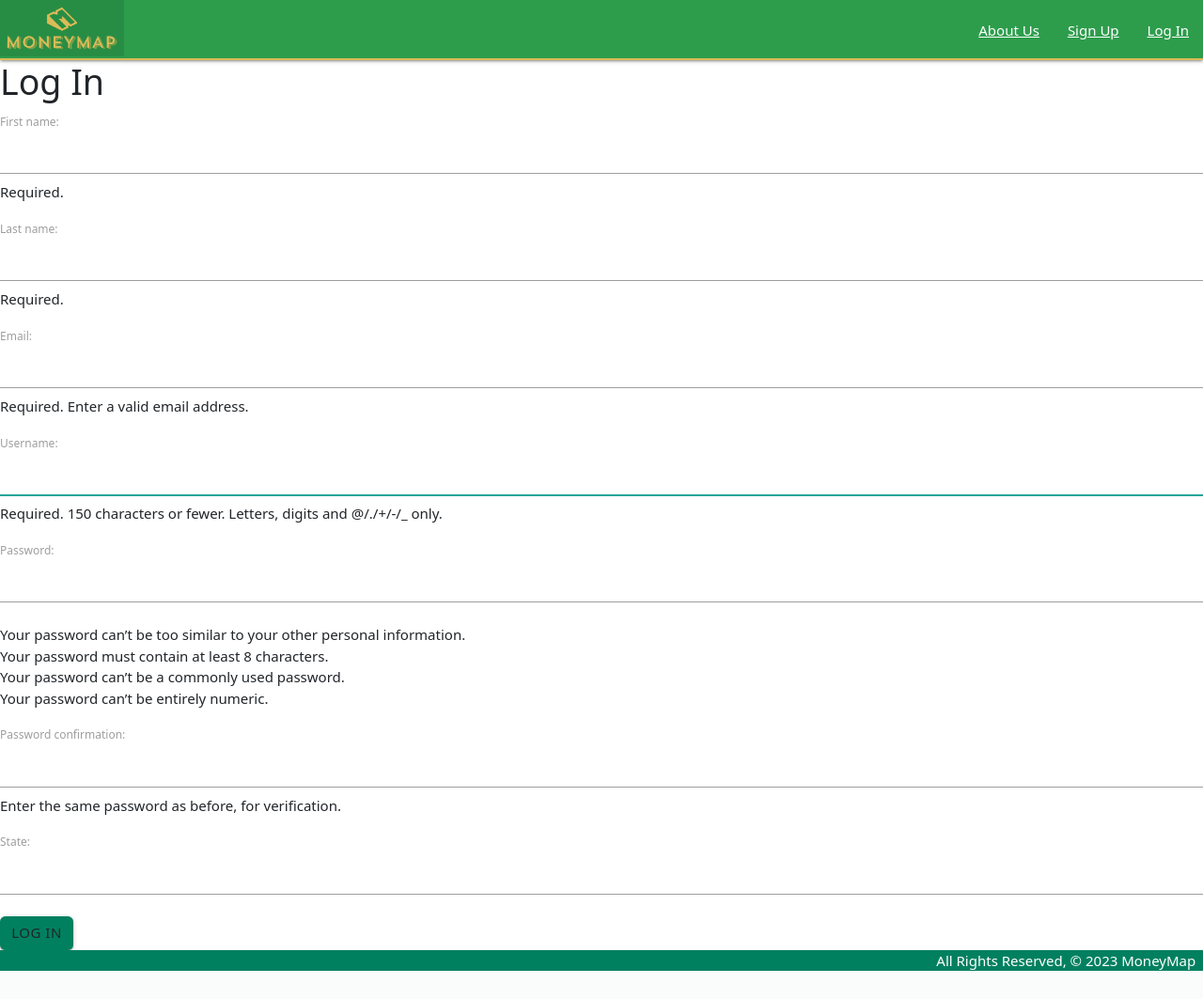
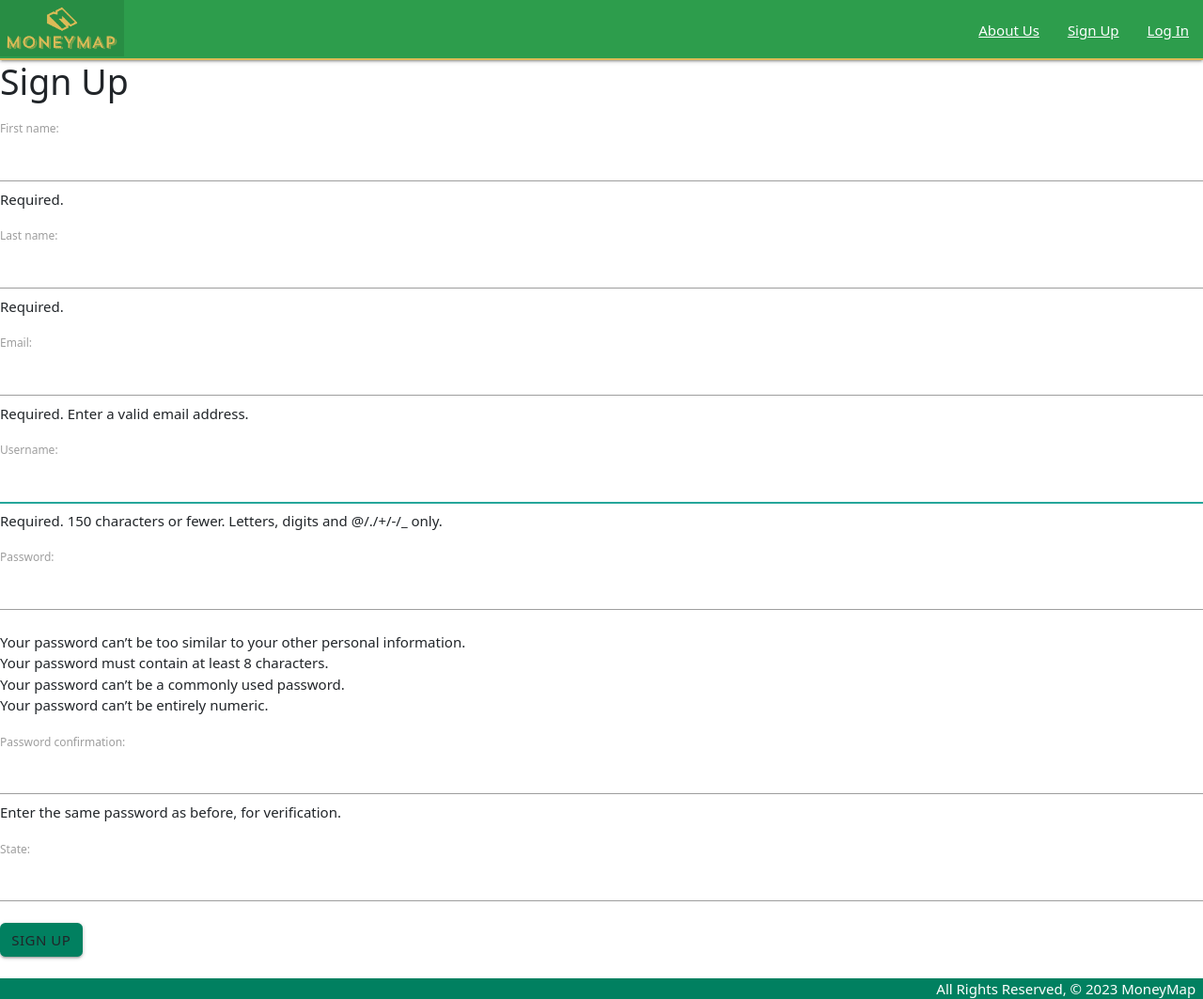
Before and after one commit to Asimmons8228/Money-Map, a Django app: page /accounts/signup/ in a window 1280 px wide. Shown: the whole page at 94% size. Before the commit the page ends 1033 px from the top, so only its background shows below. Run offline with Django 4.2, Linux system fonts and the light colour scheme; parts of the project's set-up code (start-up, migrations or seed data) failed here and were passed over; some libraries are stand-ins or nearby versions.

Commit message:
signup page

```diff
--- a/main_app/templates/registration/signup.html
+++ b/main_app/templates/registration/signup.html
@@ -1,11 +1,14 @@
-{% extends 'base.html' %}
-{% block content %}
+{% extends 'base.html' %} {% block content %}
 
-<h1>Log In</h1>
-<form method="POST" action="{% url 'login' %}">
-    {% csrf_token %}
-    {{ form.as_p }}
-    <input type="hidden" name="next" value="{{ next }}">
-    <button type="submit" class="btn">Log In</button>
+<h1>Sign Up</h1>
+
+<p class="red-text">{{ error_message }}</p>
+
+<form method="POST" action="{% url 'signup' %}">
+    {% csrf_token %} {{ form.as_p }}
+    <input type="submit" class="btn" value="Sign Up" />
 </form>
+
+<br />
+
 {% endblock %}
```
Also changed, not shown: main_app/templates/registration/login.html (+11 -0 lines).
